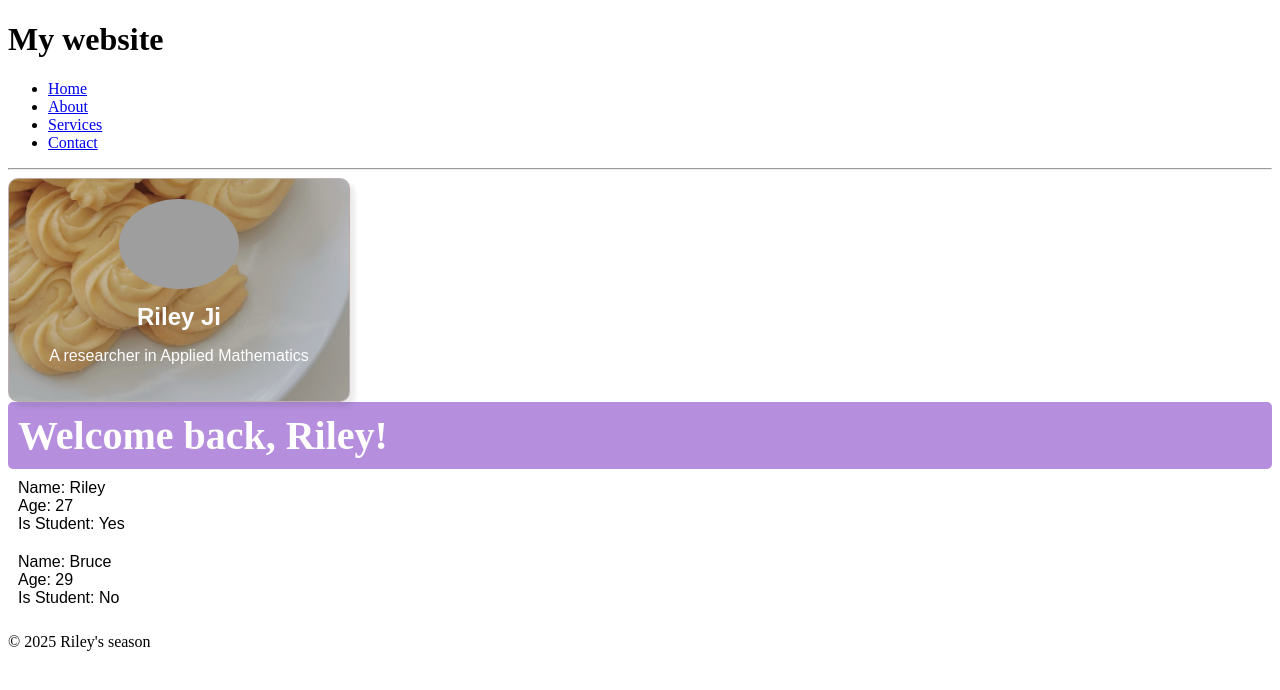
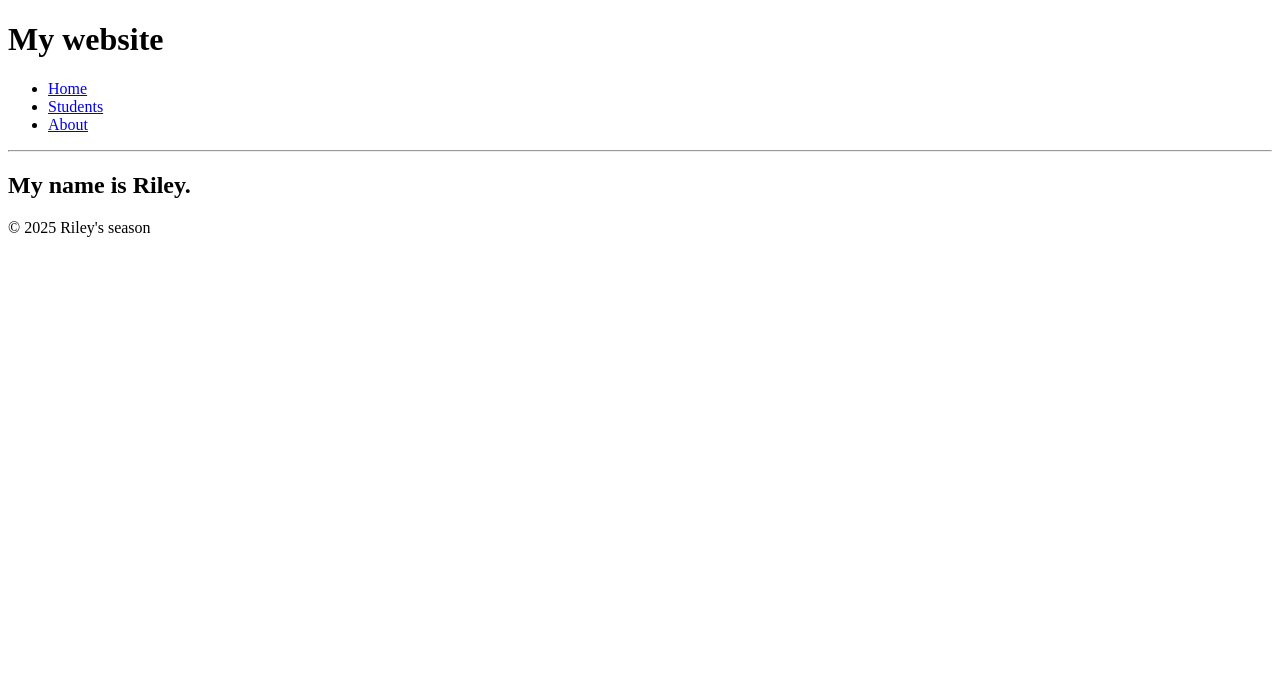
Before and after one commit to viasssss/viasssss.github.io, a React (Vite) app: page /about in a window 1280 px wide. Shown: the top 690 px of the page. Built offline with nearby package versions, Linux system fonts and the light colour scheme; grey boxes are pictures that could not be loaded.

Commit message:
add react router

```diff
--- a/package.json
+++ b/package.json
@@ -12,7 +12,8 @@
   "dependencies": {
     "prop-types": "^15.8.1",
     "react": "^19.1.1",
-    "react-dom": "^19.1.1"
+    "react-dom": "^19.1.1",
+    "react-router-dom": "^6.30.1"
   },
   "devDependencies": {
     "@eslint/js": "^9.33.0",
--- /dev/null
+++ b/src/About.tsx
@@ -0,0 +1,7 @@
+function About(){
+    return (
+        <h2>My name is Riley.</h2>
+    )
+}
+
+export default About;
--- a/src/App.tsx
+++ b/src/App.tsx
@@ -1,25 +1,38 @@
+import { FC } from 'react';
+import { Routes, Route } from 'react-router-dom';
 import Footer from './Footer';
 import Header from './Header';
 import Card from './Card';
 import Student from './Student';
 import UserGreeting from './UserGreeting';
-import { FC } from 'react';
+import About from './About';
 
 const App: FC = () => {
-  return(
-    <>
-    <Header></Header>
-    <Card></Card>
-      <UserGreeting isLoggedIn={true} username='Riley'></UserGreeting>
-
-      <Student name="Riley" age={27} isStudent={true}></Student>
-
-      <Student name="Bruce" age={29} isStudent={false}></Student>
-
-      <Footer></Footer>
-    </>
+  return (
+    <div className="app">
+      <Header />
+      <Routes>
+        <Route path="/" element={
+          <>
+            <Card />
+            <UserGreeting isLoggedIn={true} username='Riley' />
+          </>
+        } />
+        <Route path="/students" element={
+          <>
+            <Student name="Riley" age={27} isStudent={true} />
+            <Student name="Bruce" age={29} isStudent={false} />
+          </>
+        } />
+        <Route path="/about" element={
+          <>
+          <About></About>
+          </>
+        }/>
+      </Routes>
+      <Footer />
+    </div>
   );
-
 }
 
 export default App
--- a/src/Header.tsx
+++ b/src/Header.tsx
@@ -1,5 +1,6 @@
 
 import { FC } from 'react';
+import { Link } from 'react-router-dom';
 
 const Header: FC = () => {
     return(
@@ -7,10 +8,9 @@ const Header: FC = () => {
             <h1>My website</h1>
             <nav>
                 <ul>
-                    <li><a href='#'>Home</a></li>
-                    <li><a href='#'>About</a></li>
-                    <li><a href='#'>Services</a></li>
-                    <li><a href='#'>Contact</a></li>
+                    <li><Link to="/">Home</Link></li>
+                    <li><Link to="/students">Students</Link></li>
+                    <li><Link to="/about">About</Link></li>
                 </ul>
             </nav>
             <hr></hr>
--- a/src/UserGreeting.tsx
+++ b/src/UserGreeting.tsx
@@ -5,10 +5,20 @@ interface UserGreetingProps {
     username?: string;
 }
 
-// const UserGreeting: FC<UserGreetingProps> = ({
-//     isLoggedIn = false,
-//     username = 'Guest'
-// }) => {
+const UserGreeting: FC<UserGreetingProps> = ({
+    isLoggedIn = false,
+    username = 'Guest'
+}) => {
+    if (isLoggedIn) {
+        return <h1 className="welcome-message">Welcome back, {username}!</h1>;
+    }
+    else {
+        return <h1 className="signup">Please sign up.</h1>;
+    }
+}
+
+
+// const UserGreeting = ({isLoggedIn, username}:UserGreetingProps) =>{
 //     if (isLoggedIn) {
 //         return <h1 className="welcome-message">Welcome back, {username}!</h1>;
 //     }
@@ -17,14 +27,4 @@ interface UserGreetingProps {
 //     }
 // }
 
-
-const UserGreeting = ({isLoggedIn, username}:UserGreetingProps) =>{
-    if (isLoggedIn) {
-        return <h1 className="welcome-message">Welcome back, {username}!</h1>;
-    }
-    else {
-        return <h1 className="signup">Please sign up.</h1>;
-    }
-}
-
 export default UserGreeting;
--- a/src/main.tsx
+++ b/src/main.tsx
@@ -1,12 +1,13 @@
-import { StrictMode } from 'react'
-import { createRoot } from 'react-dom/client'
+import React from 'react'
+import ReactDOM from 'react-dom/client'
+import { BrowserRouter } from 'react-router-dom'
+import App from './App'
 import './index.css'
-import App from './App'
 
-const rootElement = document.getElementById('root');
-if (!rootElement) throw new Error('Failed to find the root element');
-createRoot(rootElement).render(
-  <StrictMode>
-    <App />
-  </StrictMode>
+ReactDOM.createRoot(document.getElementById('root')!).render(
+  <React.StrictMode>
+    <BrowserRouter>
+      <App />
+    </BrowserRouter>
+  </React.StrictMode>
 )
```
Also changed, not shown: 1 other file (tests, documents, lock files or other folders).
